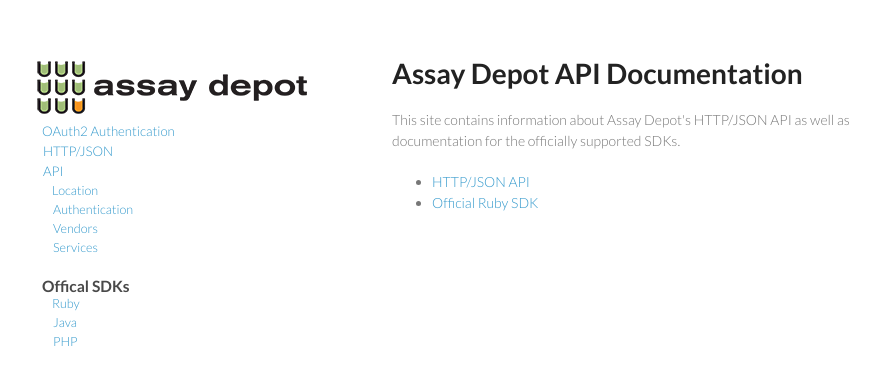
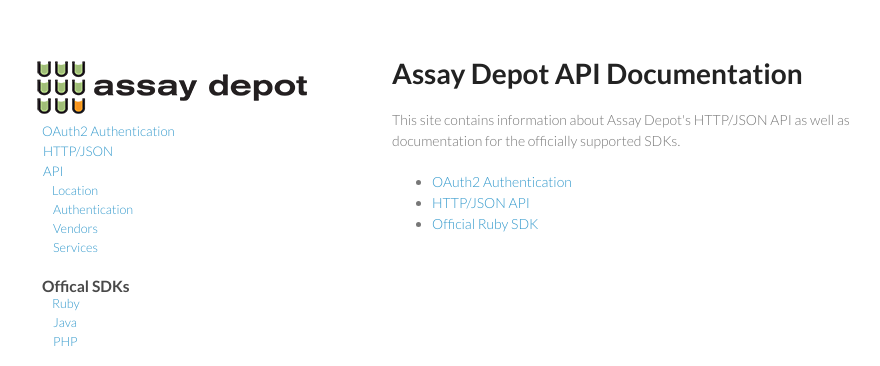
Before and after one commit to assaydepot/api, a Jekyll site: the page built from index.html, in a window 1280 px wide. Shown: the top 366 px of the page, without its empty margins (178-1058 px from the left). Built offline with Jekyll 4.4.1, drawn with Linux system fonts in a browser that asks for light colours; Markdown is read by kramdown in place of the engine named in the settings.

Commit message:
Added a link to the oauth docs on the homepage

```diff
--- a/index.html
+++ b/index.html
@@ -10,6 +10,7 @@
 </p>
 
 <ul>
+  <li><a href="/api/oauth2">OAuth2 Authentication</a></li>
   <li><a href="/api/json">HTTP/JSON API</a></li>
   <li><a href="https://github.com/assaydepot/assaydepot-rb">Official Ruby SDK</a></li>
 </ul>
```
